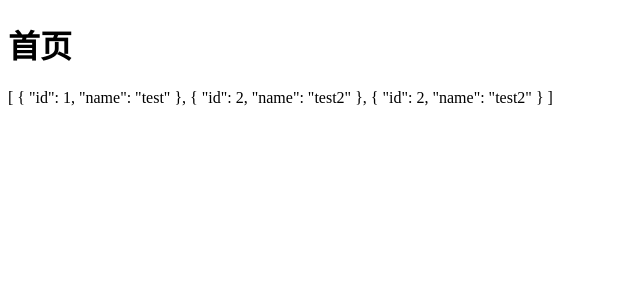
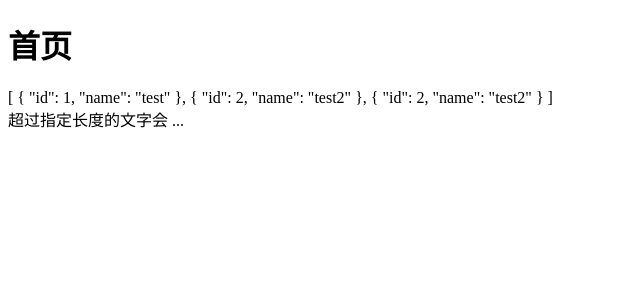
Before and after one commit to roffer-d/vue4-base-project, a Vue app: page /#/home in a window 1280 px wide. Shown: the top 300 px of the page, without its empty margins (0-640 px from the left). Built offline with nearby package versions, Linux system fonts and the light colour scheme; what iview would draw is missing.

Commit message:
add global filter

```diff
--- /dev/null
+++ b/src/global/filter.js
@@ -0,0 +1,22 @@
+let filters = {
+    /**
+     * @desc 文字超过长度以 "..." 显示
+     * @param {String} val 要截取的值
+     * @param {Number} length 要截取长度
+     * @date 2020-06-17 11:13:24
+     * @author Dulongfei
+     *
+     */
+    ellipsis(val,length=20){
+        let reg = new RegExp(`(.{${length}})(.*)`)
+        return val.replace(reg,'$1 ...')
+    }
+}
+
+export default {
+    install(Vue){
+        for(let key in filters){
+            Vue.filter(key,filters[key])
+        }
+    }
+}
--- a/src/global/index.js
+++ b/src/global/index.js
@@ -4,6 +4,7 @@ import http from './axios-config'
 import socket from './web-socket'
 import iView from 'iview'
 import custom from '../components/custom'
+import filter from "./filter"
 
 const config = {
     constant,
@@ -18,6 +19,7 @@ export default {
 
         Vue.use(iView)
         Vue.use(custom)
+        Vue.use(filter)
 
         Vue.config.productionTip = false
 
--- a/src/home.vue
+++ b/src/home.vue
@@ -1,5 +1,6 @@
 <template>
     <div>
+        {{'超过指定长度的文字会被截取'|ellipsis(10)}}
         <router-view />
     </div>
 </template>
```
